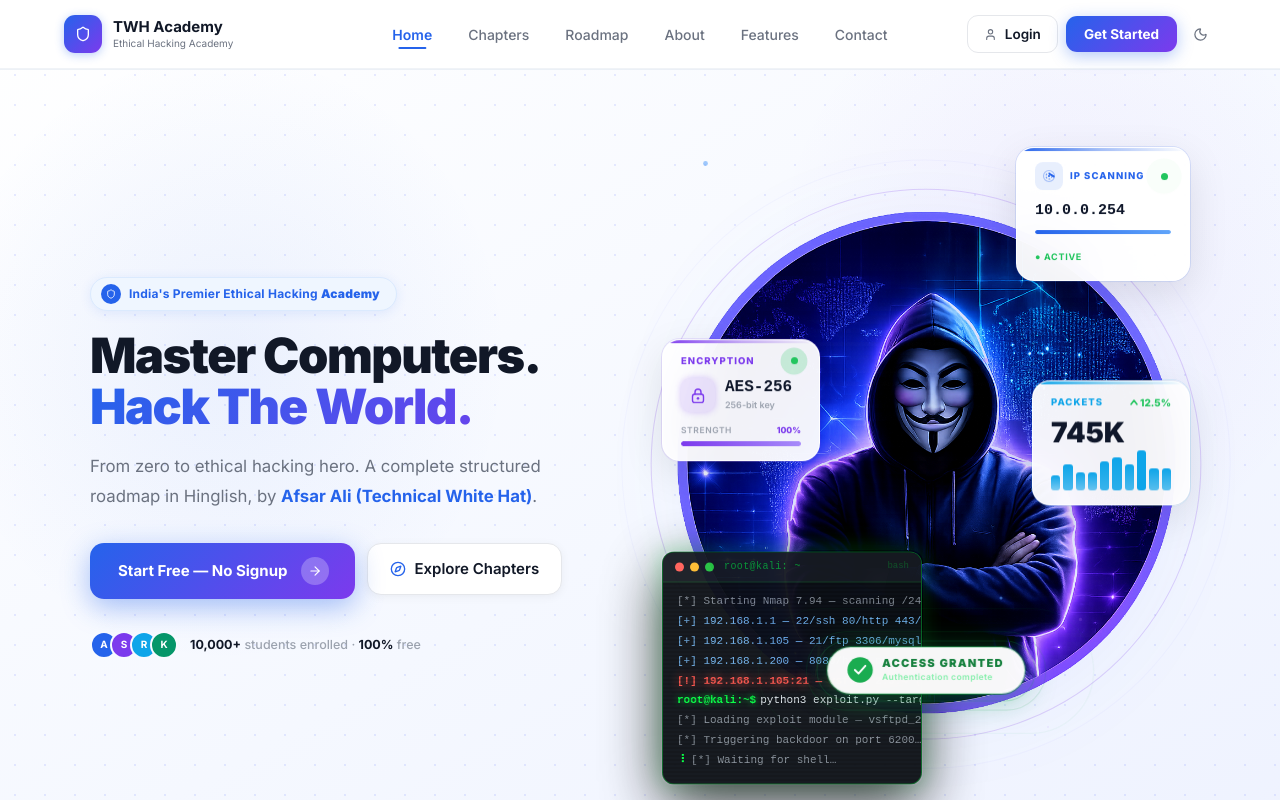
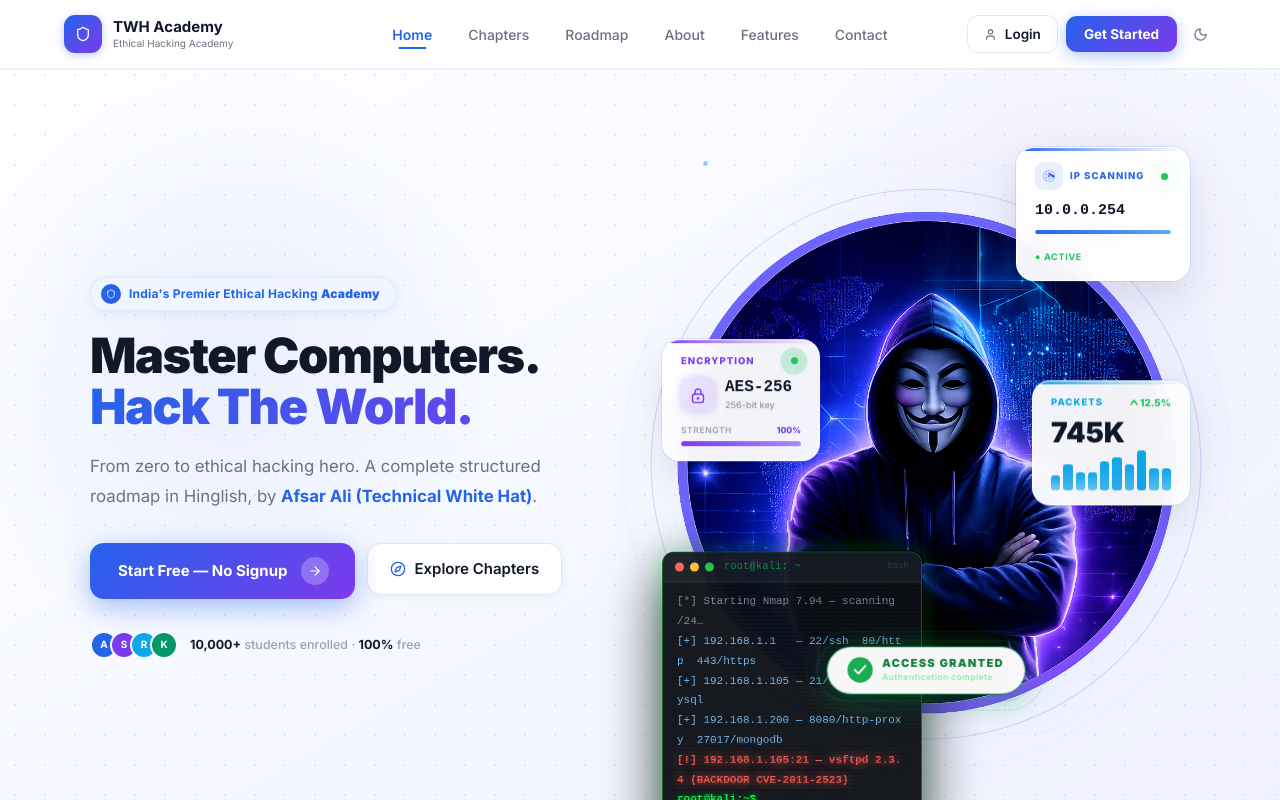
Before and after one commit to rite908/COURSE, a Next.js app: page / in a window 1280 px wide. Shown: the top 800 px of the page. Built offline with nearby package versions, Linux system fonts and the light colour scheme.

Commit message:
Add targeted element screenshot and update HeroScene component styling
Replit-Commit-Author: Agent

```diff
--- a/components/HeroScene.tsx
+++ b/components/HeroScene.tsx
@@ -540,7 +540,7 @@ export default function HeroScene() {
                   <div key={i} style={{
                     fontFamily: "'Courier New', Courier, monospace",
                     fontSize: 11, lineHeight: 1.8,
-                    display: "flex", flexWrap: "nowrap", whiteSpace: "nowrap",
+                    display: "flex", flexWrap: "wrap", whiteSpace: "pre-wrap", wordBreak: "break-all",
                     animation: "fadeIn 0.12s ease-out",
                   }}>
                     {seg.kind === "cmd" ? (
@@ -566,7 +566,7 @@ export default function HeroScene() {
                   <div style={{
                     fontFamily: "'Courier New', Courier, monospace",
                     fontSize: 11, lineHeight: 1.8,
-                    display: "flex", flexWrap: "nowrap", whiteSpace: "nowrap",
+                    display: "flex", flexWrap: "wrap", whiteSpace: "pre-wrap", wordBreak: "break-all",
                     alignItems: "center",
                   }}>
                     {activeSeg.kind === "cmd" ? (
```
Also changed, not shown: attached_assets/targeted_element_1784619073502.png (added).
